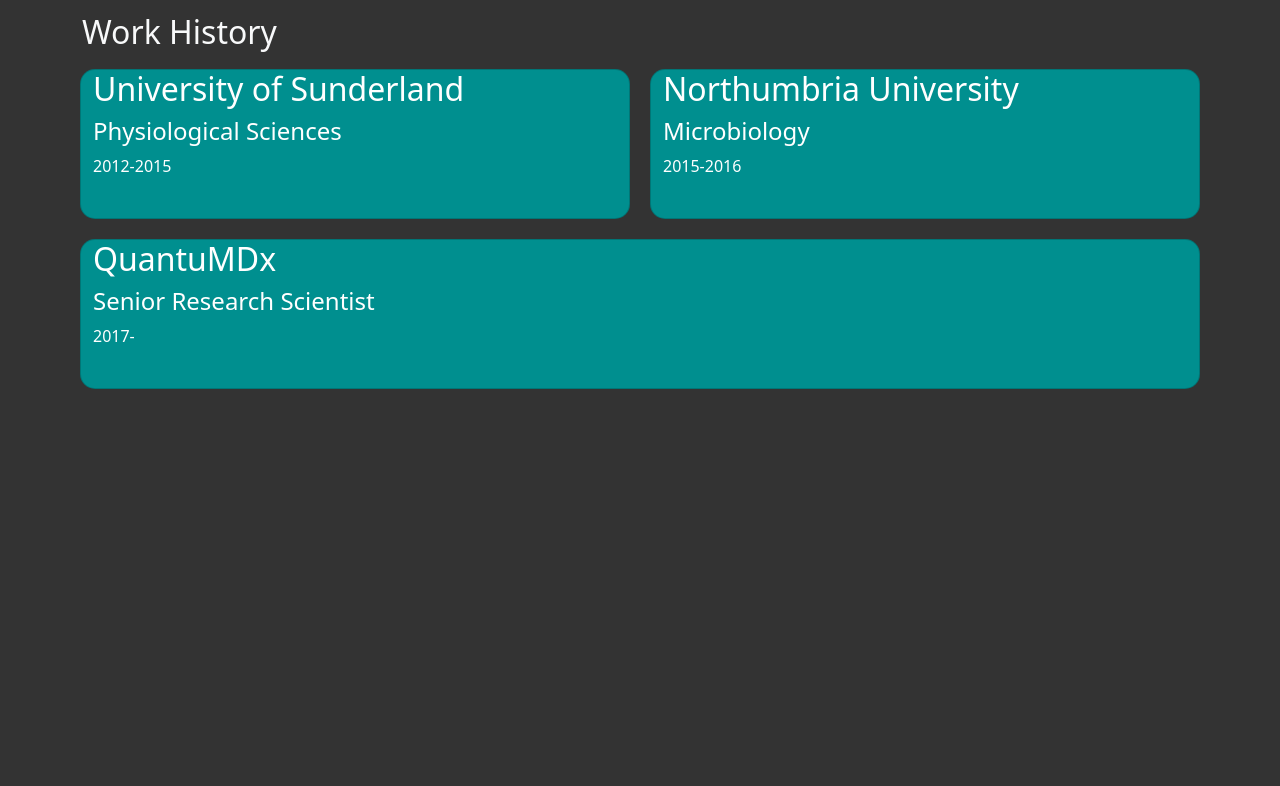
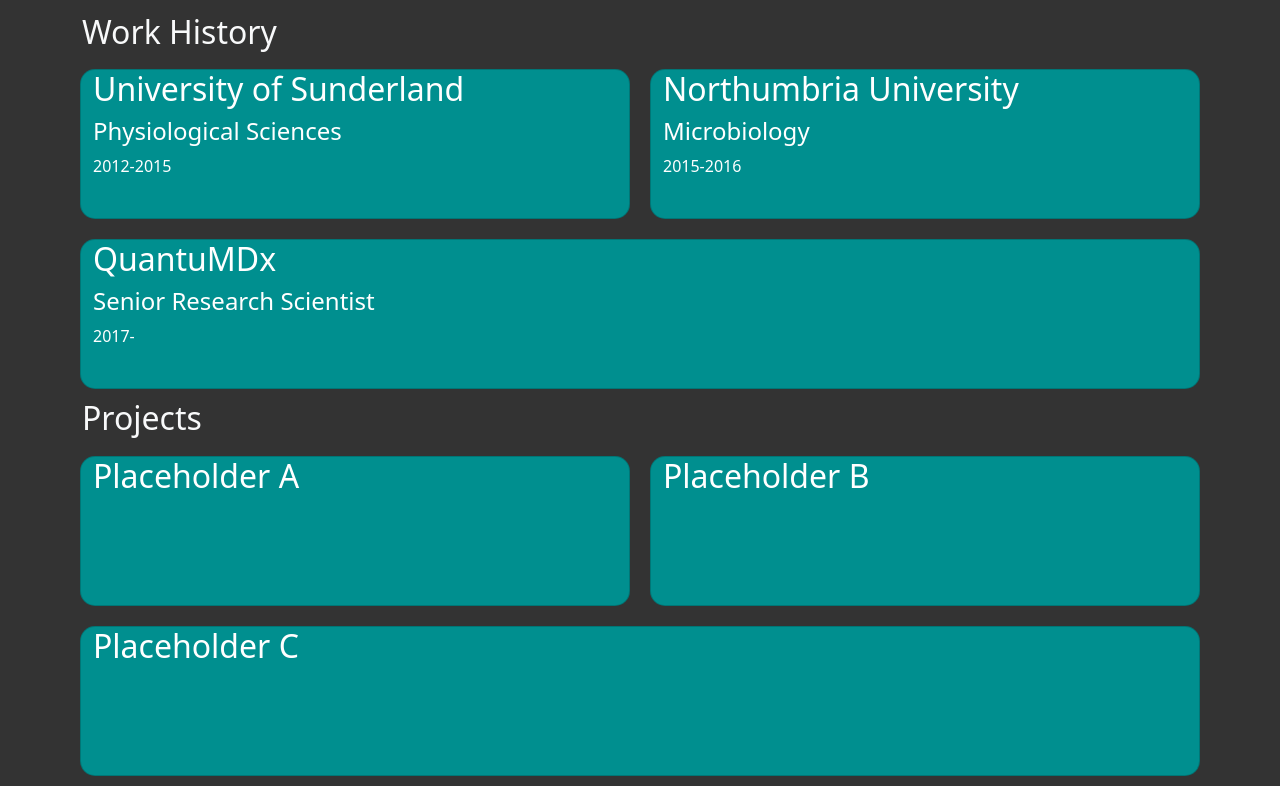
Before and after one commit to mcgurk94/portfolio, a plain HTML site: page index.html in a window 1280 px wide. Shown: the part 1011-1797 px from the top of the page. Before the commit the page ends 1410 px from the top, so only its background shows below. Drawn offline with nearby package versions, Linux system fonts and the light colour scheme.

Commit message:
Added a placeholder project section

```diff
--- a/index.html
+++ b/index.html
@@ -88,6 +88,28 @@
                 </div>
             </div>
         </div>
+
+        <div id="projects" class="d-flex">
+            <div class="container text-light">
+                <h2>Projects</h2>
+                <div class="row">
+
+                    <div class="col card">
+                        <h2 class="card-text">Placeholder A</h2>
+                    </div>
+
+                    <div class="col card">
+                        <h2 class="card-text">Placeholder B</h2>
+                    </div>
+
+                    <div class="col card">
+                        <h2 class="card-text">Placeholder C</h2>
+                    </div>
+
+                </div>
+            </div>
+        </div>
+
     </main>
 
 </body>
```
